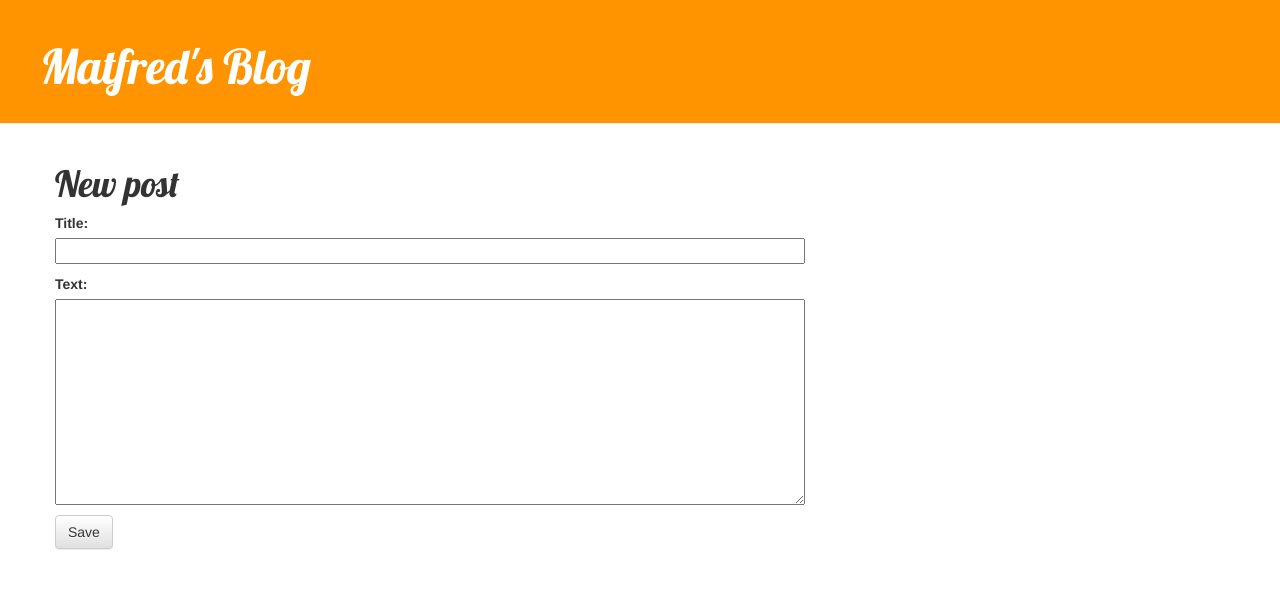
After one commit to K0luamba/Simple-blog, a Django app: page /post/new/ in a window 1280 px wide. The commit adds this page. Shown: the top 589 px of the page. Run offline with Django 3.2, Linux system fonts and the light colour scheme; some libraries are stand-ins or nearby versions.

Commit message:
all basic functions implemented

```diff
--- /dev/null
+++ b/blog/forms.py
@@ -0,0 +1,9 @@
+from django import forms
+
+from .models import Post
+
+class PostForm(forms.ModelForm):
+
+    class Meta:
+        model = Post
+        fields = ('title', 'text',) #то, что юзер задает вручную
--- a/blog/models.py
+++ b/blog/models.py
@@ -7,7 +7,7 @@ class Post(models.Model):
     author = models.ForeignKey(settings.AUTH_USER_MODEL, on_delete=models.CASCADE) #дружественное отношение
     title = models.CharField(max_length=200) #лимит на количество символов
     text = models.TextField() #неораниченный текст
-    created_date = models.DateTimeField(default=timezone.now) #всегда равно времени в момент создания объекта?
+    created_date = models.DateTimeField(default=timezone.now) #по умолчанию равно времени в момент создания объекта
     published_date = models.DateTimeField(blank=True, null=True) #сначала пусто?
 
     def publish(self):
--- a/blog/templates/blog/base.html
+++ b/blog/templates/blog/base.html
@@ -2,7 +2,7 @@
 {% load static %}
 <html>
     <head>
-		<link href="https://fonts.googleapis.com/css?family=Lobster&subset=latin,cyrillic" rel="stylesheet" type="text/css"> <!-- Enable Lobstr font -->
+		<link href="https://fonts.googleapis.com/css?family=Lobster&subset=latin,cyrillic" rel="stylesheet" type="text/css"> <!-- Enable Lobster font -->
 		<link rel="stylesheet" href="//maxcdn.bootstrapcdn.com/bootstrap/3.2.0/css/bootstrap.min.css">
 		<link rel="stylesheet" href="//maxcdn.bootstrapcdn.com/bootstrap/3.2.0/css/bootstrap-theme.min.css">
 		<link rel="stylesheet" href="{% static 'css/blog.css' %}"> <!-- User styles -->
@@ -10,6 +10,9 @@
     </head>
     <body>
     <div class="page-header">
+		{% if user.is_authenticated %}
+			<a href="{% url 'post_new' %}" class="top-menu"><span class="glyphicon glyphicon-plus"></span></a>
+		{% endif %}
         <h1><a href="/">Matfred's Blog</a></h1>
     </div>
     <div class="content container">
--- a/blog/templates/blog/post_detail.html
+++ b/blog/templates/blog/post_detail.html
@@ -2,8 +2,12 @@
 
 {% block content %}
     <div class="post">
+		{% if user.is_authenticated %} <!-- Минимальная безопасность -->
+			<a class="btn btn-default" href="{% url 'post_edit' pk=post.pk %}"><span class="glyphicon glyphicon-pencil"></span></a>
+		{% endif %}
         {% if post.published_date %}
             <div class="date">
+				<br>
                 {{ post.published_date }}
             </div>
         {% endif %}
--- /dev/null
+++ b/blog/templates/blog/post_edit.html
@@ -0,0 +1,9 @@
+{% extends 'blog/base.html' %}
+
+{% block content %}
+    <h1>New post</h1>
+    <form method="POST" class="post-form">{% csrf_token %} <!-- токен для безопасности работы Django, так надо -->
+        {{ form.as_p }}
+        <button type="submit" class="save btn btn-default">Save</button>
+    </form>
+{% endblock %}
--- a/blog/urls.py
+++ b/blog/urls.py
@@ -5,4 +5,6 @@ urlpatterns = [
 #используем именованный URL и определяем направление запроса для начальной страницы
     path('', views.post_list, name='post_list'),
     path('post/<int:pk>/', views.post_detail, name='post_detail'),
+    path('post/new/', views.post_new, name='post_new'),
+    path('post/<int:pk>/edit/', views.post_edit, name='post_edit'),
 ]
--- a/blog/views.py
+++ b/blog/views.py
@@ -1,6 +1,8 @@
 from django.shortcuts import render, get_object_or_404
 from django.utils import timezone
 from .models import Post
+from .forms import PostForm
+from django.shortcuts import redirect
 
 def post_list(request): #вызывается при начальной странице
     posts = Post.objects.filter(published_date__lte=timezone.now()).order_by('published_date')
@@ -9,3 +11,30 @@ def post_list(request): #вызывается при начальной стра
 def post_detail(request, pk): #при передаче запроса сохраняется значение pk
     post = get_object_or_404(Post, pk=pk)
     return render(request, 'blog/post_detail.html', {'post': post}) #передаем только один пост
+
+def post_new(request):
+    if request.method == "POST":
+        form = PostForm(request.POST)
+        if form.is_valid():
+            post = form.save(commit=False) #параметр commit говорит о том, что еще не сохраняем
+            post.author = request.user
+            post.published_date = timezone.now()
+            post.save()
+            return redirect('post_detail', pk=post.pk)
+    else:
+        form = PostForm()
+    return render(request, 'blog/post_edit.html', {'form': form})
+
+def post_edit(request, pk):
+    post = get_object_or_404(Post, pk=pk)
+    if request.method == "POST":
+        form = PostForm(request.POST, instance=post) #запоминаем для какого экзампляра Post сохраряем
+        if form.is_valid():
+            post = form.save(commit=False)
+            post.author = request.user
+            post.published_date = timezone.now()
+            post.save()
+            return redirect('post_detail', pk=post.pk)
+    else:
+        form = PostForm(instance=post) #экземлпляр post(pk) сохраняем при открытии формы на редактирование
+    return render(request, 'blog/post_edit.html', {'form': form})
```
